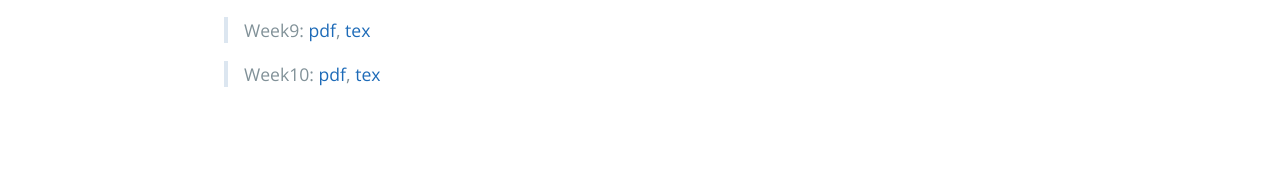
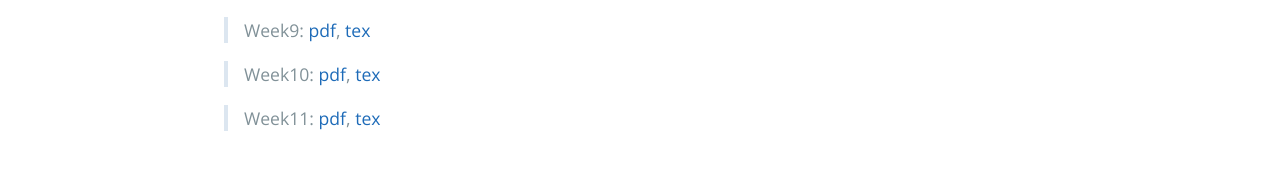
Before and after one commit to YuanYuYuan/calculus-2020, a Jekyll site: the page built from index.md, in a window 1280 px wide. Shown: the part 1063-1241 px from the top of the page. Built offline with Jekyll 4.4.1, drawn with Linux system fonts in a browser that asks for light colours; our own code applies the rules of GitHub Pages for plain Markdown files; before the commit the page ends 1200 px from its top, so only the background shows below that.

Commit message:
add week 11

```diff
--- a/index.md
+++ b/index.md
@@ -37,3 +37,5 @@ You may import them into the [overleaf](https://www.overleaf.com/) and then edit
 > Week9: [pdf](./exercise/week9.pdf), [tex](./exercise/week9.tex)
 
 > Week10: [pdf](./exercise/week10.pdf), [tex](./exercise/week10.tex)
+
+> Week11: [pdf](./exercise/week11.pdf), [tex](./exercise/week11.tex)
```
Also changed, not shown: 2 other files.
